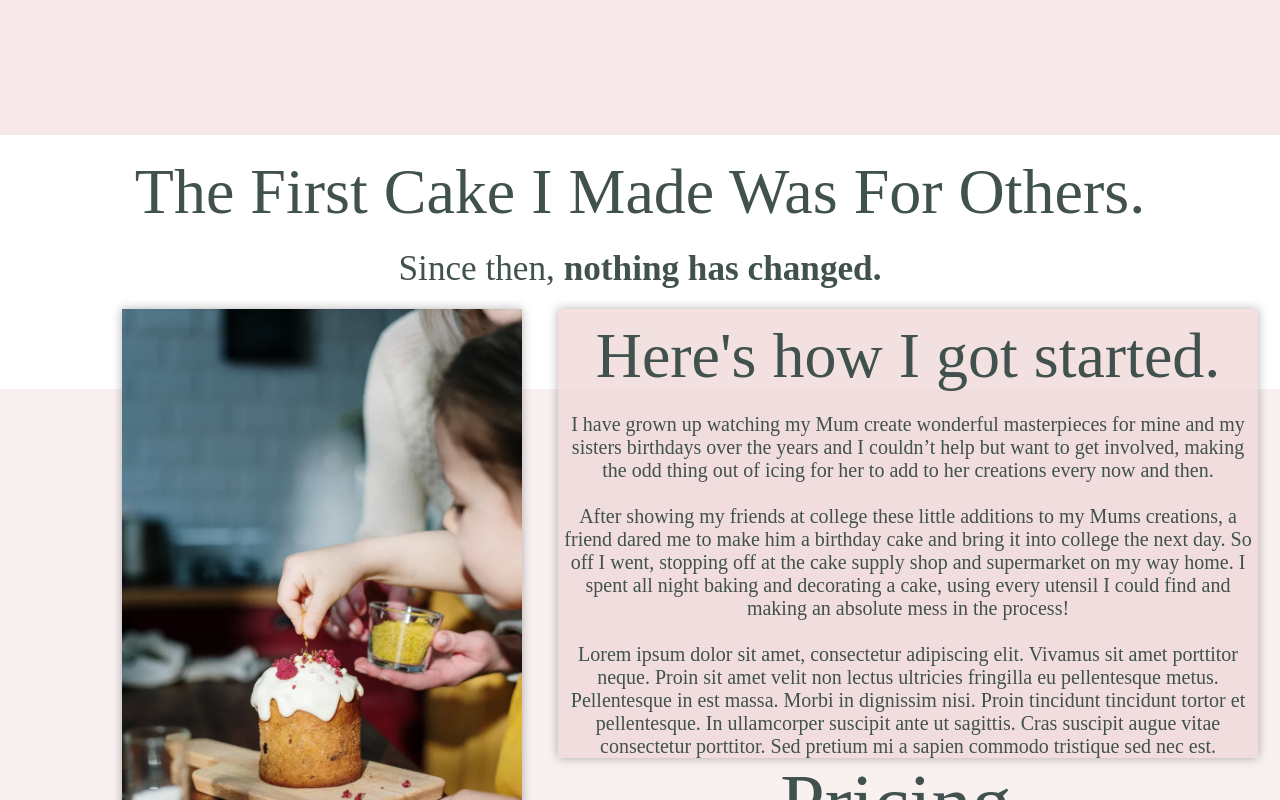
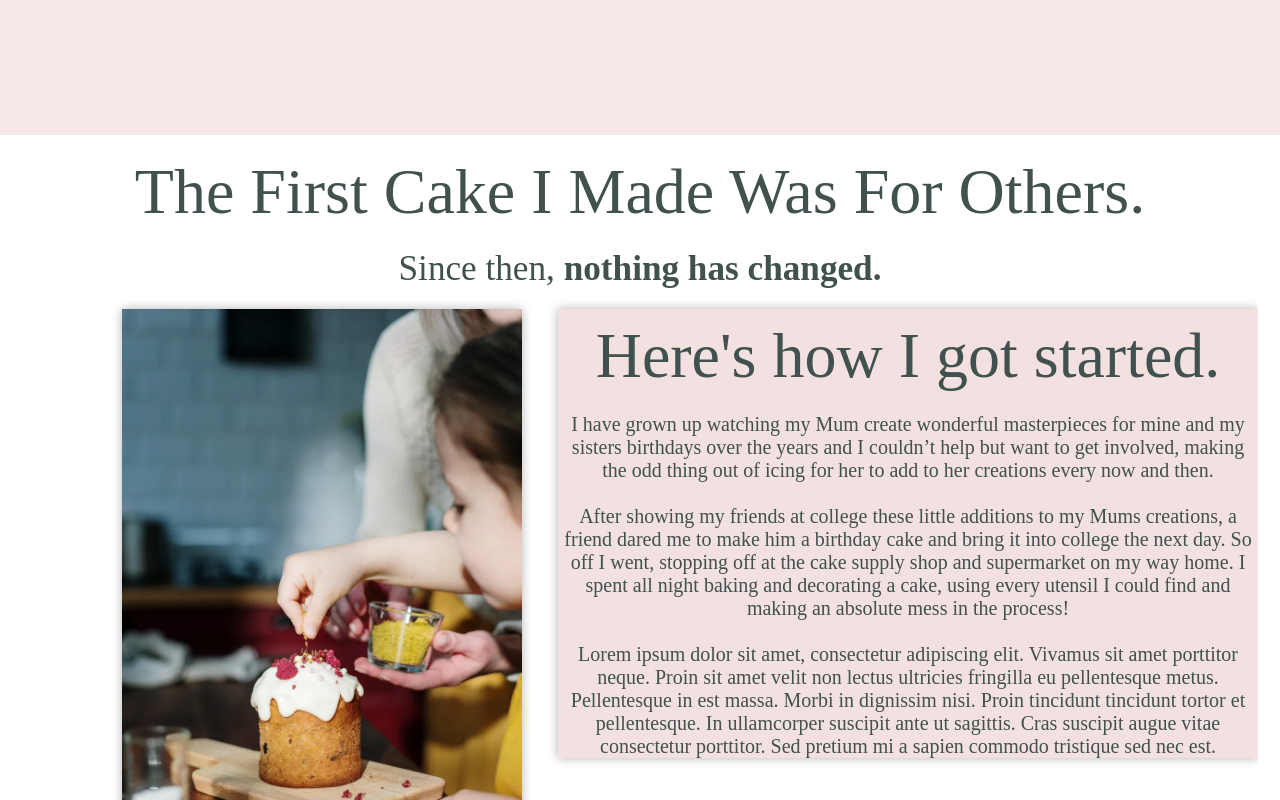
Before and after one commit to ChrisKirbyDev/Cakes, a React app: page / in a window 1280 px wide. Shown: the part 1560-2360 px from the top of the page. Built offline with nearby package versions, Linux system fonts and the light colour scheme; the HTML template or start-up script is replaced by a standard one.

Commit message:
add overflow:hidden back to about me

```diff
--- a/client/src/styles/modules/_about.css
+++ b/client/src/styles/modules/_about.css
@@ -1,4 +1,5 @@
 .about-section {
+    overflow: hidden;
     padding-left: 18px;
     padding-right: 18px;
     max-width: 1236px;
--- a/submit.js
+++ b/submit.js
@@ -16,7 +16,7 @@ app.use(cors());
 //     res.send("welcome to my form")
 // })
 
-app.post("/api/form", (req, res) => {
+app.post("http://localhost:3000/api/form", (req, res) => {
   let data = req.body;
   let smtpTransport = nodemailer.createTransport({
     service: "Gmail",
```
